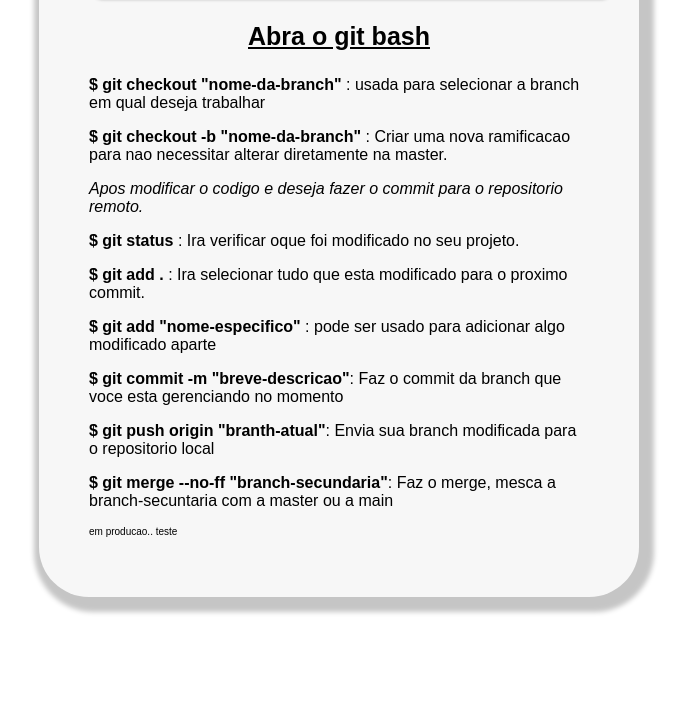
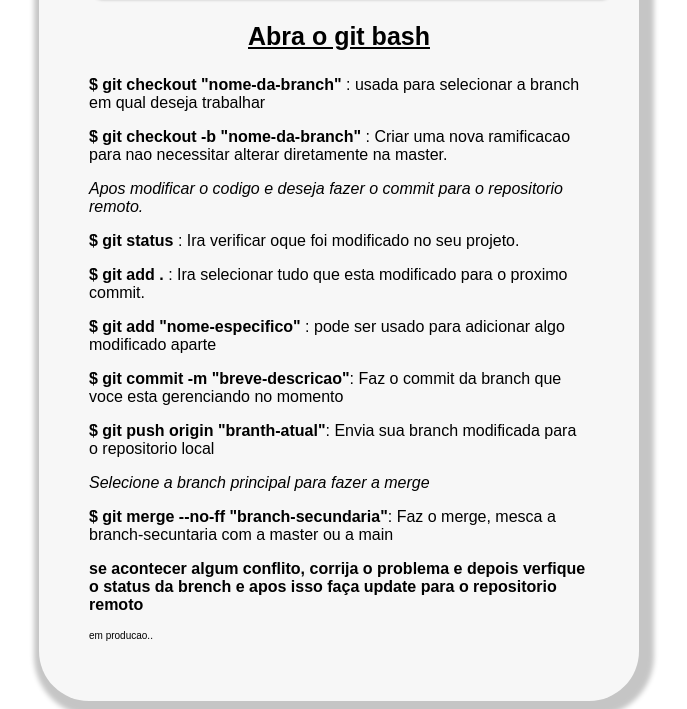
Before and after one commit to GBabler/comandos-git, a plain HTML site: page index.html in a window 1280 px wide. Shown: the part 163-872 px from the top of the page, without its empty margins (301-988 px from the left). Before the commit the page ends 800 px from the top, so only its background shows below. Drawn offline with Linux system fonts and the light colour scheme.

Commit message:
modificações finais

```diff
--- a/index.html
+++ b/index.html
@@ -15,7 +15,6 @@
             <h1><strong> Comandos usados em Git</strong></h1>
 
         </header>
-
         <article class="format-artigo">
 
             <p class="titulogit"><b><u>Abra o git bash</u></b></p>
@@ -30,10 +29,14 @@
             <p><b>$ git add "nome-especifico" </b>: pode ser usado para adicionar algo modificado aparte</p>
             <p><b>$ git commit -m "breve-descricao"</b>: Faz o commit da branch que voce esta gerenciando no momento</p>
             <p><b>$ git push origin "branth-atual"</b>: Envia sua branch modificada para o repositorio local</p>
+
+            <p><i>Selecione a branch principal para fazer a merge</i></p>
             <p><b>$ git merge --no-ff "branch-secundaria"</b>: Faz o merge, mesca a branch-secuntaria com a master ou a main</p>
+
+            <p><b>se acontecer algum conflito, corrija o problema e depois verfique o status da brench e apos isso faça update para o repositorio remoto</b></p>
         </article>
 
-        <p class="producao">em producao.. teste</p>
+        <p class="producao">em producao.. </p>
     </main>
 </body>
 </html>
```
